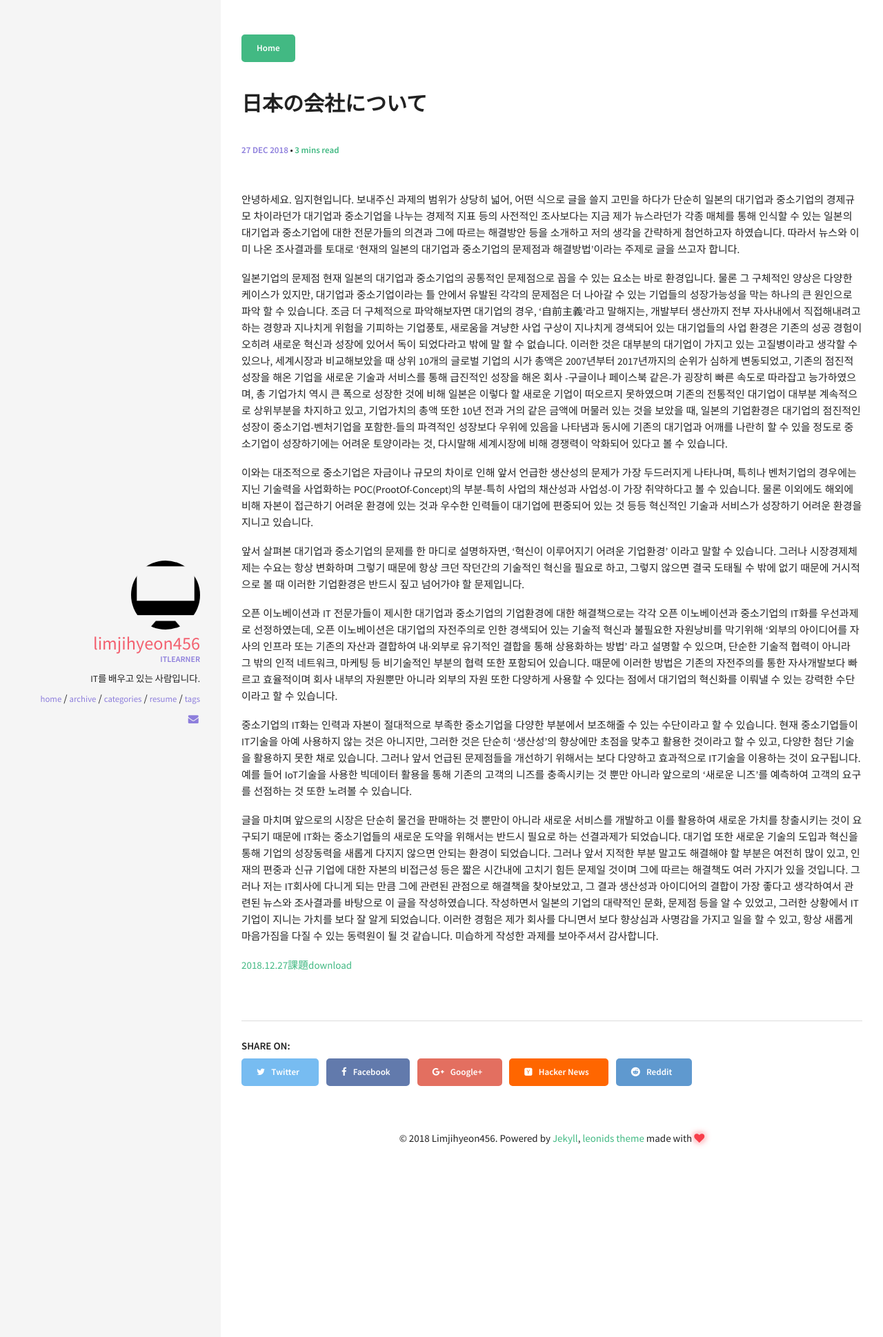
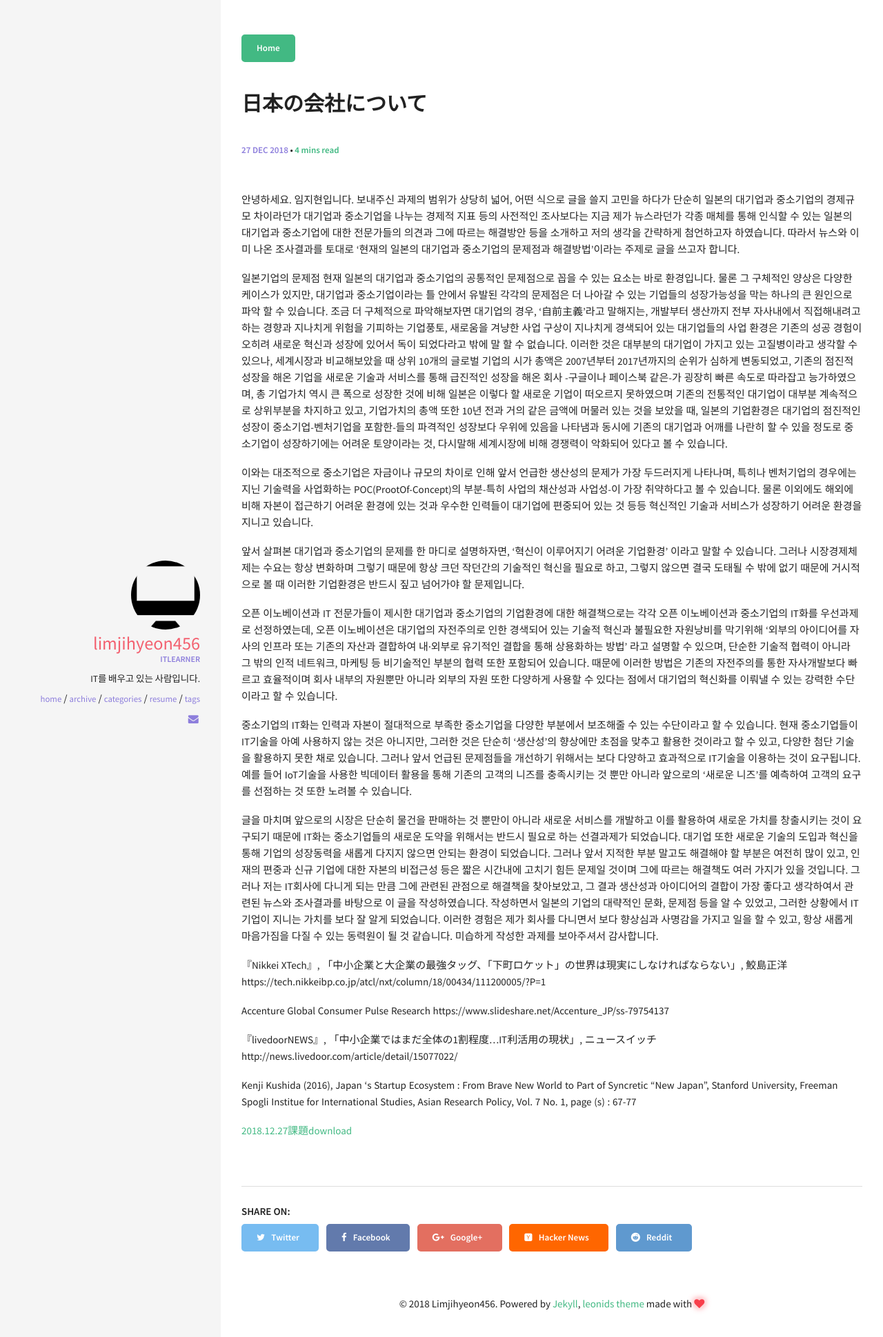
Before and after one commit to hyeon3713/github.io, a Jekyll site: the page built from _posts/2018-12-27-日本の会社について.md, in a window 1280 px wide. Shown: the top 1939 px of the page at 69% size. Built offline with Jekyll 4.4.1, drawn with Linux system fonts in a browser that asks for light colours.

Commit message:
Update 2018-12-27-日本の会社について.md

```diff
--- a/_posts/2018-12-27-日本の会社について.md
+++ b/_posts/2018-12-27-日本の会社について.md
@@ -45,5 +45,15 @@ image:
  그러나 앞서 지적한 부분 말고도 해결해야 할 부분은 여전히 많이 있고, 인재의 편중과 신규 기업에 대한 자본의 비접근성 등은 짧은 시간내에 고치기 힘든 문제일 것이며 그에 따르는 해결책도 여러 가지가 있을 것입니다. 그러나 저는 IT회사에 다니게 되는 만큼 그에 관련된 관점으로 해결책을 찾아보았고, 그 결과 생산성과 아이디어의 결합이 가장 좋다고 생각하여서 관련된 뉴스와 조사결과를 바탕으로 이 글을 작성하였습니다. 작성하면서 일본의 기업의 대략적인 문화, 문제점 등을 알 수 있었고, 그러한 상황에서 IT기업이 지니는 가치를 보다 잘 알게 되었습니다.
  이러한 경험은 제가 회사를 다니면서 보다 향상심과 사명감을 가지고 일을 할 수 있고, 항상 새롭게 마음가짐을 다질 수 있는 동력원이 될 것 같습니다. 미습하게 작성한 과제를 보아주셔서 감사합니다.
 
+『Nikkei XTech』, 「中小企業と大企業の最強タッグ、「下町ロケット」の世界は現実にしなければならない」, 鮫島正洋
+https://tech.nikkeibp.co.jp/atcl/nxt/column/18/00434/111200005/?P=1
+
+Accenture Global Consumer Pulse Research
+https://www.slideshare.net/Accenture_JP/ss-79754137
+
+『livedoorNEWS』, 「中小企業ではまだ全体の1割程度…IT利活用の現状」,  ニュースイッチ
+http://news.livedoor.com/article/detail/15077022/
+
+Kenji Kushida (2016), Japan 's Startup Ecosystem : From Brave New World to Part of Syncretic "New Japan", Stanford University, Freeman Spogli Institue for International Studies, Asian Research Policy, Vol. 7 No. 1, page (s) : 67-77
 
 [2018.12.27課題download](https://github.com/hyeon3713/kadai/raw/master/%EA%B3%BC%EC%A0%9C.docx)
```
